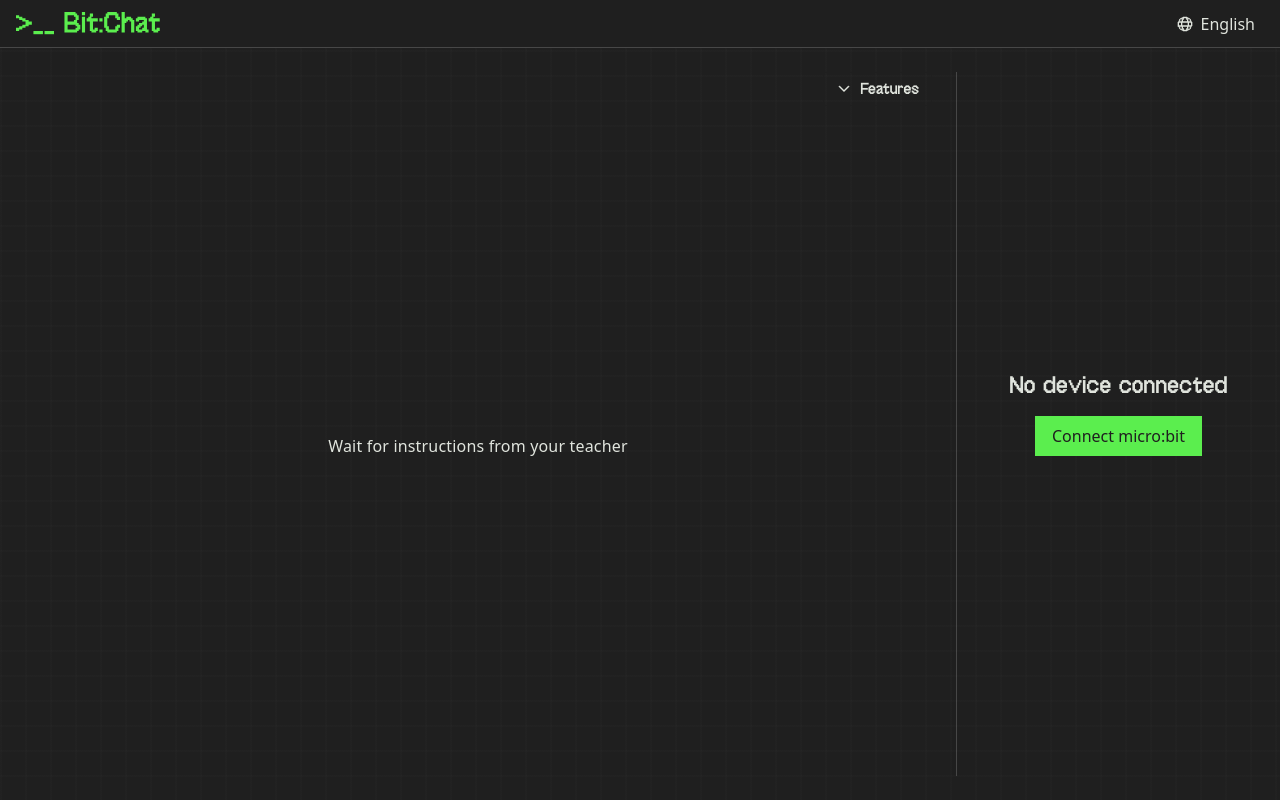
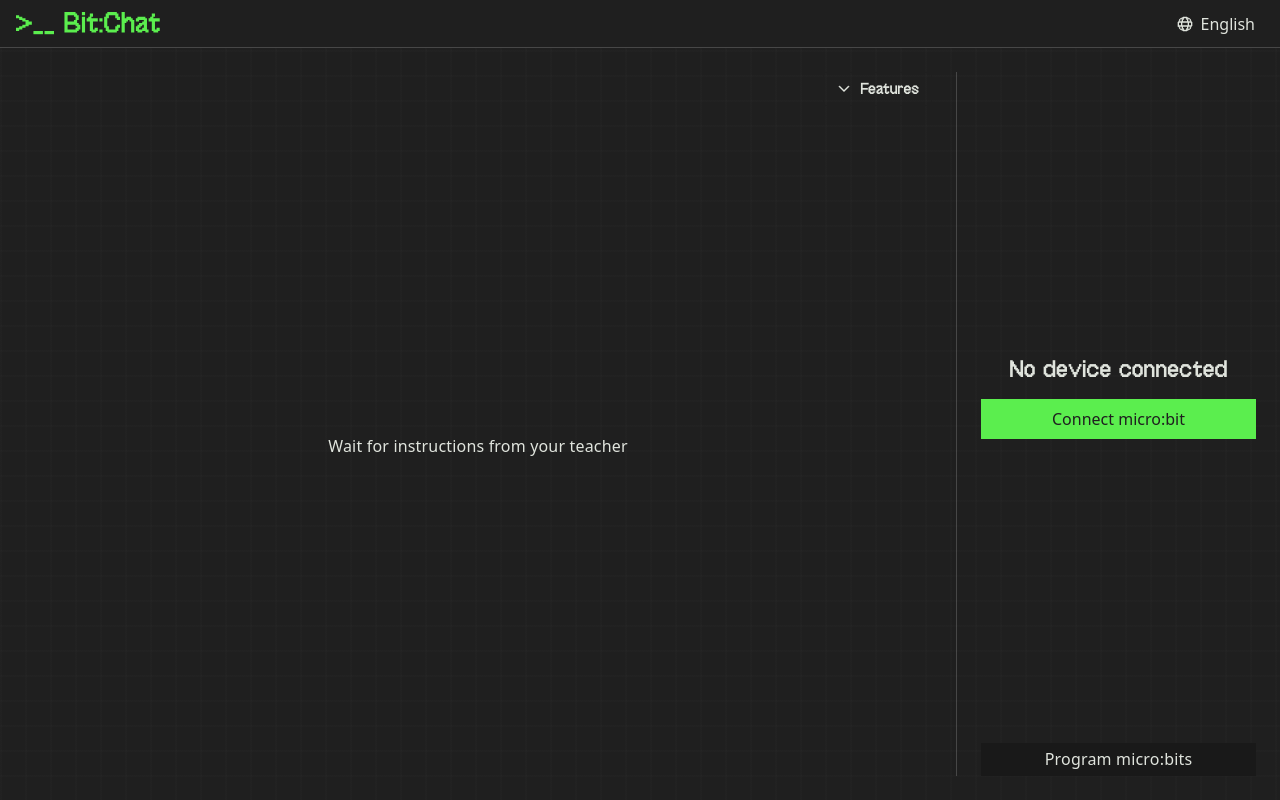
Before and after one commit to bitchat-au/bitchat-au.github.io, a Svelte app: page / in a window 1280 px wide. Built offline with nearby package versions, Linux system fonts and the light colour scheme; a web font is replaced by a local one.

Commit message:
Add shortcut to flash microbits when no device is connected

```diff
--- a/src/app.css
+++ b/src/app.css
@@ -149,4 +149,8 @@
 	&.large {
 		margin: 2rem 0;
 	}
+
+	&.m-0 {
+		margin: 0;
+	}
 }
--- a/src/i18n/da.json
+++ b/src/i18n/da.json
@@ -48,7 +48,8 @@
 	},
 	"welcome": {
 		"noConnection": "Ingen enhed forbundet",
-		"connect": "Forbind micro:bit"
+		"connect": "Forbind micro:bit",
+		"programMicrobits": "Programmer micro:bits"
 	},
 	"widgets": {
 		"interactiveBitString": {
--- a/src/i18n/en.json
+++ b/src/i18n/en.json
@@ -48,7 +48,8 @@
 	},
 	"welcome": {
 		"noConnection": "No device connected",
-		"connect": "Connect micro:bit"
+		"connect": "Connect micro:bit",
+		"programMicrobits": "Program micro:bits"
 	},
 	"widgets": {
 		"interactiveBitString": {
--- a/src/lib/components/Devices.svelte
+++ b/src/lib/components/Devices.svelte
@@ -34,6 +34,9 @@
 		<button onclick={handleConnect} class="large">{t('welcome.connect')}</button>
 		<span class="error">{FriendlyError.getMessage(error)}</span>
 	</div>
+	<a class="button program-microbits secondary" href="/flash">
+		{t('welcome.programMicrobits')}
+	</a>
 {/if}
 
 <style>
@@ -76,10 +79,11 @@
 	.no-connection {
 		display: flex;
 		flex-direction: column;
-		align-items: center;
+		align-items: stretch;
 		gap: 1rem;
 		margin-top: auto;
 		margin-bottom: auto;
+		text-align: center;
 
 		.title {
 			font-family: var(--heading);
--- a/src/styles/button.css
+++ b/src/styles/button.css
@@ -1,4 +1,7 @@
 /* Button colors */
+.button:not(.transparent),
+.button:not(.secondary),
+.button.default,
 button:not(.transparent),
 button:not(.secondary),
 button.default {
@@ -8,6 +11,7 @@
 	--button-active-bg: hsl(from var(--accent) h s calc(l * 0.6));
 }
 
+.button.transparent,
 button.transparent {
 	--button-bg: var(--bg);
 	--button-color: var(--white);
@@ -15,6 +19,7 @@
 	--button-active-bg: hsl(from var(--bg) h s calc(l * 0.6));
 }
 
+.button.secondary,
 button.secondary {
 	--button-bg: hsl(from var(--bg) h s calc(l * 0.8));
 	--button-color: var(--white);
@@ -22,6 +27,7 @@
 	--button-active-bg: hsl(from var(--button-bg) h s calc(l * 0.6));
 }
 
+.button:not(.no-style),
 button:not(.no-style) {
 	display: flex;
 	justify-content: center;
@@ -73,6 +79,10 @@
 	}
 }
 
+a.button {
+	text-decoration: none;
+}
+
 .buttons {
 	display: flex;
 	gap: 1rem;
```
